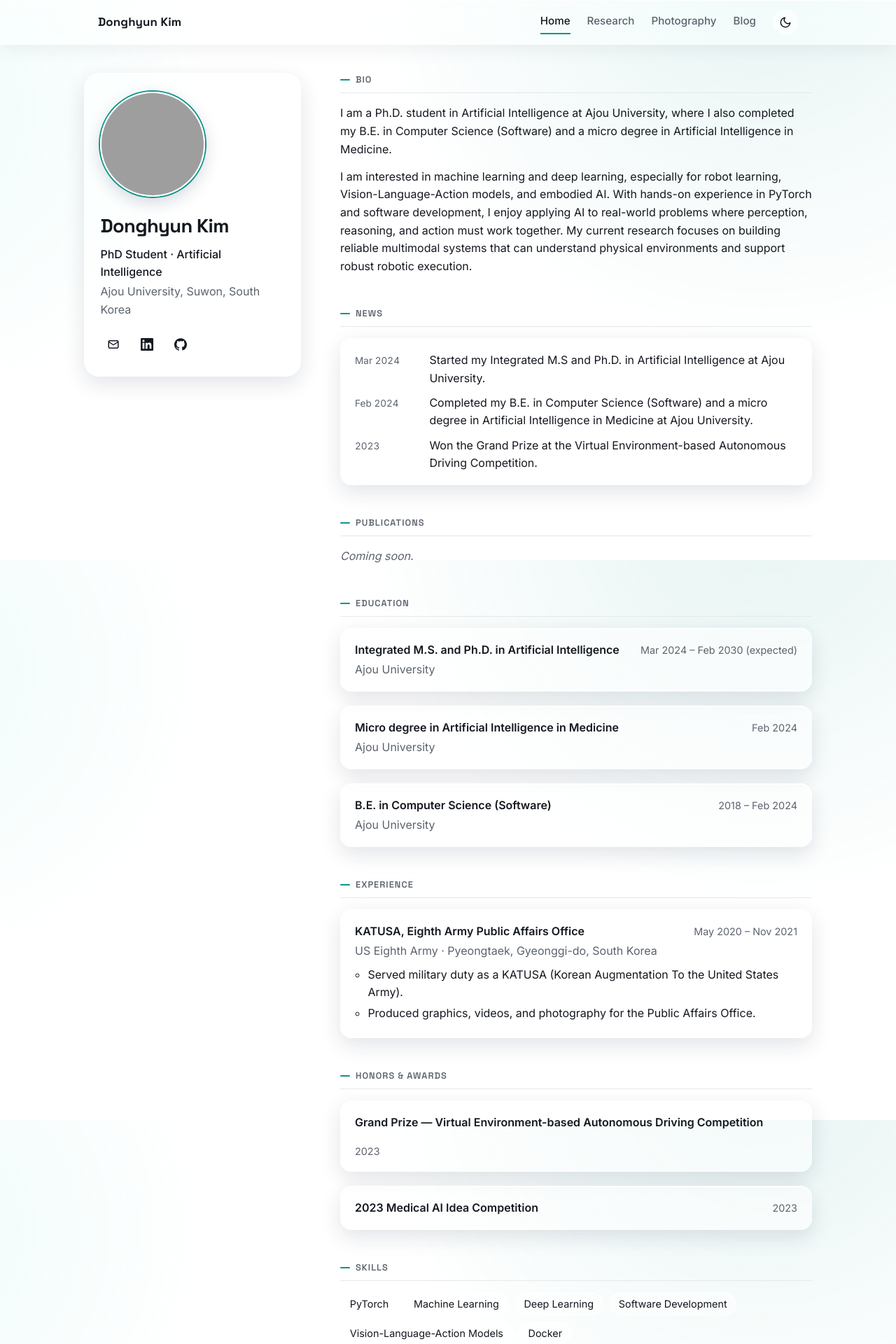
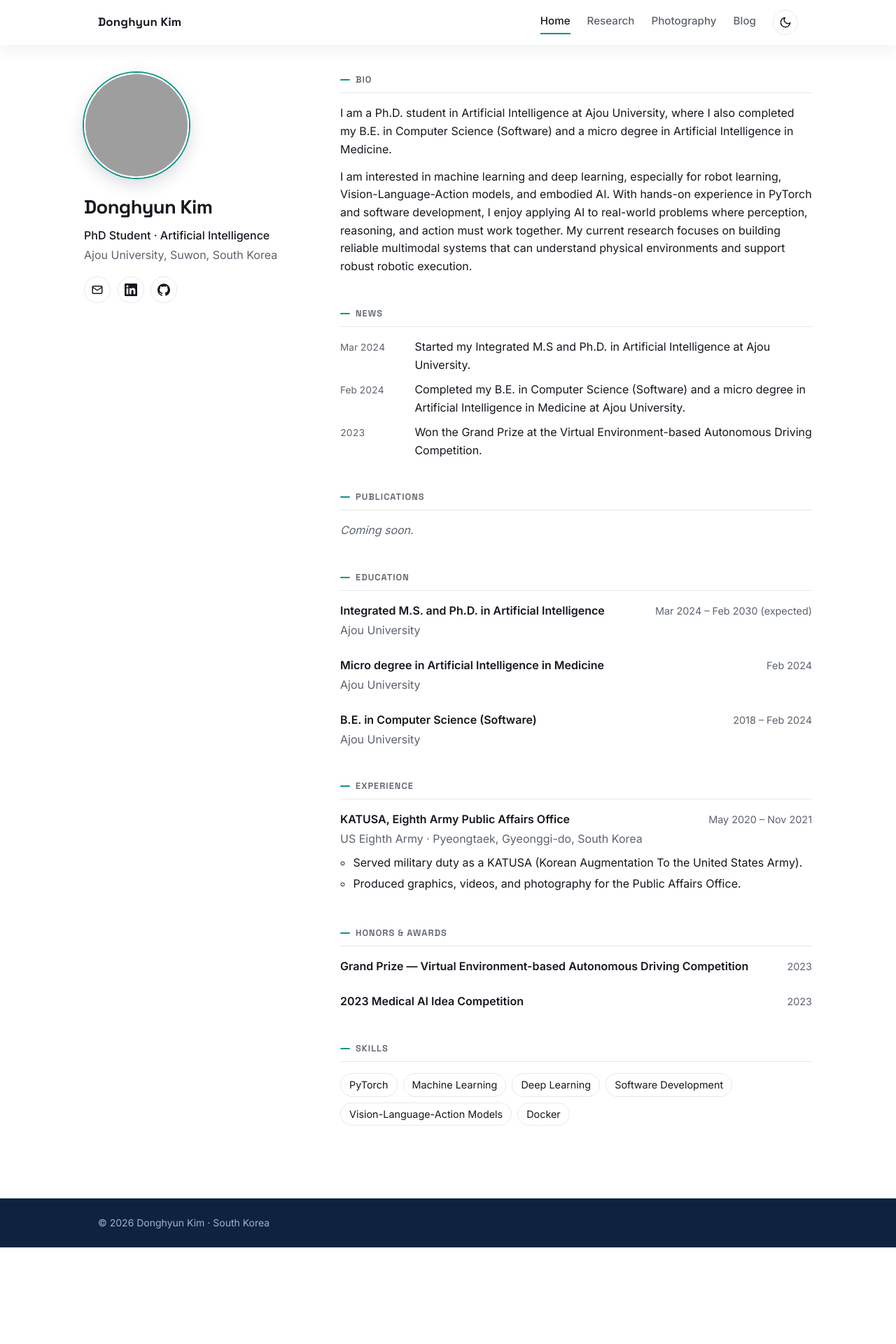
Before and after one commit to dh58319/dh58319.github.io, a React (Vite) app: page / in a window 1280 px wide. Shown: the top 1920 px of the page at 70% size. After the commit the page ends 1782 px from the top, so only its background shows below. Built offline with nearby package versions, Linux system fonts and the light colour scheme; grey boxes are pictures that could not be loaded.

Commit message:
Revert section surfaces to flat; keep glass navbar only

```diff
--- a/src/styles.css
+++ b/src/styles.css
@@ -69,34 +69,12 @@ html {
 
 body {
   margin: 0;
-  background:
-    radial-gradient(60rem 60rem at 85% -10%, rgba(13, 148, 136, 0.1), transparent 60%),
-    radial-gradient(48rem 48rem at -10% 20%, rgba(45, 212, 191, 0.08), transparent 55%),
-    var(--bg);
-  background-attachment: fixed;
+  background: var(--bg);
   color: var(--fg);
   font-family: var(--font-sans);
   line-height: 1.6;
   -webkit-font-smoothing: antialiased;
   text-rendering: optimizeLegibility;
-}
-
-:root[data-theme='dark'] body {
-  background:
-    radial-gradient(60rem 60rem at 85% -10%, rgba(45, 212, 191, 0.14), transparent 60%),
-    radial-gradient(48rem 48rem at -10% 20%, rgba(13, 148, 136, 0.1), transparent 55%),
-    var(--bg);
-  background-attachment: fixed;
-}
-
-@media (prefers-color-scheme: dark) {
-  :root:not([data-theme='light']) body {
-    background:
-      radial-gradient(60rem 60rem at 85% -10%, rgba(45, 212, 191, 0.14), transparent 60%),
-      radial-gradient(48rem 48rem at -10% 20%, rgba(13, 148, 136, 0.1), transparent 55%),
-      var(--bg);
-    background-attachment: fixed;
-  }
 }
 
 a {
@@ -314,22 +292,17 @@ a:hover {
 }
 
 .skill {
-  border: 1px solid var(--glass-border);
-  background: var(--glass-bg);
-  -webkit-backdrop-filter: var(--glass-blur);
-  backdrop-filter: var(--glass-blur);
+  border: 1px solid var(--border);
   border-radius: 999px;
-  padding: 0.25rem 0.8rem;
+  padding: 0.25rem 0.75rem;
   font-size: 0.9rem;
   color: var(--fg);
-  box-shadow: 0 1px 0 var(--glass-hi) inset;
-  transition: border-color 0.15s ease, color 0.15s ease, transform 0.15s ease;
+  transition: border-color 0.15s ease, color 0.15s ease;
 }
 
 .skill:hover {
   border-color: var(--brand);
   color: var(--brand);
-  transform: translateY(-1px);
 }
 
 .skill-list.compact {
@@ -348,17 +321,7 @@ a:hover {
   padding: 0;
   display: flex;
   flex-direction: column;
-  gap: 1.25rem;
-}
-
-.pub {
-  padding: 1.1rem 1.25rem;
-  background: var(--glass-bg);
-  border: 1px solid var(--glass-border);
-  border-radius: 16px;
-  -webkit-backdrop-filter: var(--glass-blur);
-  backdrop-filter: var(--glass-blur);
-  box-shadow: var(--glass-shadow);
+  gap: 1.4rem;
 }
 
 .pub-title {
@@ -392,23 +355,7 @@ a:hover {
   padding: 0;
   display: flex;
   flex-direction: column;
-  gap: 1.25rem;
-}
-
-.timeline .entry {
-  padding: 1.1rem 1.25rem;
-  background: var(--glass-bg);
-  border: 1px solid var(--glass-border);
-  border-radius: 16px;
-  -webkit-backdrop-filter: var(--glass-blur);
-  backdrop-filter: var(--glass-blur);
-  box-shadow: var(--glass-shadow), 0 1px 0 var(--glass-hi) inset;
-  transition: transform 0.18s ease, border-color 0.18s ease;
-}
-
-.timeline .entry:hover {
-  transform: translateY(-2px);
-  border-color: color-mix(in srgb, var(--accent) 50%, var(--glass-border));
+  gap: 1.5rem;
 }
 
 .entry-head {
@@ -540,11 +487,9 @@ a:hover {
 .lightbox-close,
 .lightbox-nav {
   position: absolute;
-  background: rgba(255, 255, 255, 0.14);
-  -webkit-backdrop-filter: blur(12px);
-  backdrop-filter: blur(12px);
+  background: rgba(255, 255, 255, 0.12);
   color: #fff;
-  border: 1px solid rgba(255, 255, 255, 0.22);
+  border: 0;
   cursor: pointer;
   border-radius: 999px;
   display: flex;
@@ -672,13 +617,6 @@ body {
 .profile-card {
   display: flex;
   flex-direction: column;
-  padding: 1.6rem 1.4rem;
-  background: var(--glass-bg);
-  border: 1px solid var(--glass-border);
-  border-radius: 22px;
-  -webkit-backdrop-filter: var(--glass-blur);
-  backdrop-filter: var(--glass-blur);
-  box-shadow: var(--glass-shadow), 0 1px 0 var(--glass-hi) inset;
 }
 
 .profile-card-photo {
@@ -732,15 +670,11 @@ body {
   gap: 0.45rem;
   margin-top: 0.85rem;
   padding: 0.4rem 0.85rem;
-  border: 1px solid var(--glass-border);
-  background: var(--glass-bg);
-  -webkit-backdrop-filter: var(--glass-blur);
-  backdrop-filter: var(--glass-blur);
+  border: 1px solid var(--border);
   border-radius: 999px;
   color: var(--fg);
   font-size: 0.9rem;
   font-weight: 600;
-  box-shadow: 0 1px 0 var(--glass-hi) inset;
   transition: transform 0.15s ease, color 0.15s ease, border-color 0.15s ease,
     background-color 0.15s ease;
 }
@@ -768,13 +702,9 @@ body {
   justify-content: center;
   width: 38px;
   height: 38px;
-  border: 1px solid var(--glass-border);
-  background: var(--glass-bg);
-  -webkit-backdrop-filter: var(--glass-blur);
-  backdrop-filter: var(--glass-blur);
+  border: 1px solid var(--border);
   border-radius: 50%;
   color: var(--fg);
-  box-shadow: 0 1px 0 var(--glass-hi) inset;
   transition: transform 0.15s ease, border-color 0.15s ease, color 0.15s ease,
     background-color 0.15s ease;
 }
@@ -814,10 +744,8 @@ body {
   justify-content: center;
   width: 36px;
   height: 36px;
-  border: 1px solid var(--glass-border);
-  background: var(--glass-bg);
-  -webkit-backdrop-filter: var(--glass-blur);
-  backdrop-filter: var(--glass-blur);
+  border: 1px solid var(--border);
+  background: transparent;
   color: var(--fg);
   border-radius: 50%;
   cursor: pointer;
@@ -833,16 +761,10 @@ body {
 .news-list {
   list-style: none;
   margin: 0;
-  padding: 1.1rem 1.25rem;
+  padding: 0;
   display: flex;
   flex-direction: column;
   gap: 0.6rem;
-  background: var(--glass-bg);
-  border: 1px solid var(--glass-border);
-  border-radius: 16px;
-  -webkit-backdrop-filter: var(--glass-blur);
-  backdrop-filter: var(--glass-blur);
-  box-shadow: var(--glass-shadow), 0 1px 0 var(--glass-hi) inset;
 }
 
 .news-item {
@@ -932,20 +854,17 @@ body {
 }
 
 .blog-card {
-  border: 1px solid var(--glass-border);
-  border-radius: 16px;
-  background: var(--glass-bg);
-  -webkit-backdrop-filter: var(--glass-blur);
-  backdrop-filter: var(--glass-blur);
-  box-shadow: var(--glass-shadow), 0 1px 0 var(--glass-hi) inset;
+  border: 1px solid var(--border);
+  border-radius: 12px;
+  background: var(--card);
   transition: transform 0.18s ease, box-shadow 0.18s ease,
     border-color 0.18s ease;
 }
 
 .blog-card:hover {
   transform: translateY(-3px);
-  border-color: color-mix(in srgb, var(--accent) 60%, var(--glass-border));
-  box-shadow: 0 14px 36px rgba(15, 34, 64, 0.16), 0 1px 0 var(--glass-hi) inset;
+  border-color: var(--accent);
+  box-shadow: 0 8px 24px rgba(0, 0, 0, 0.08);
 }
 
 .blog-card-link {
```
